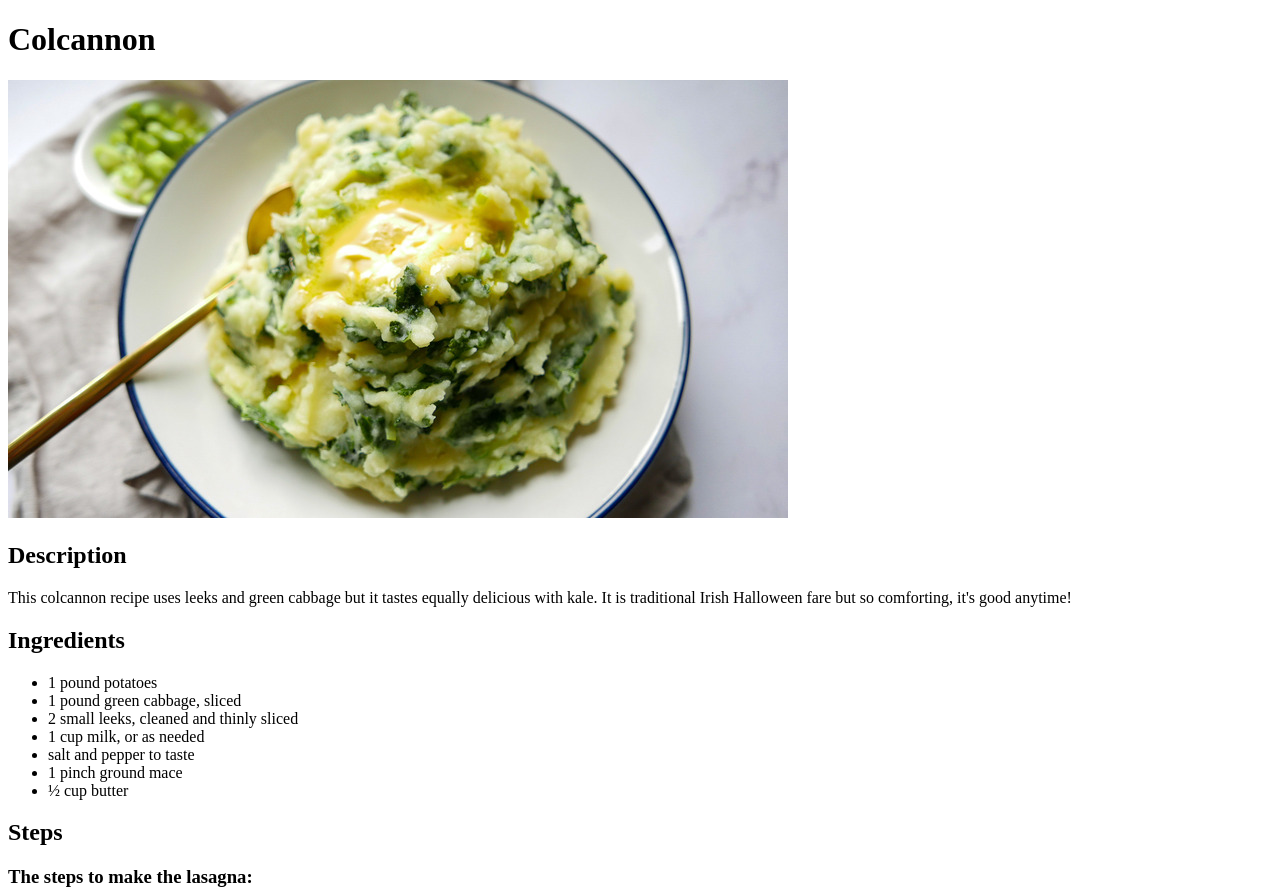
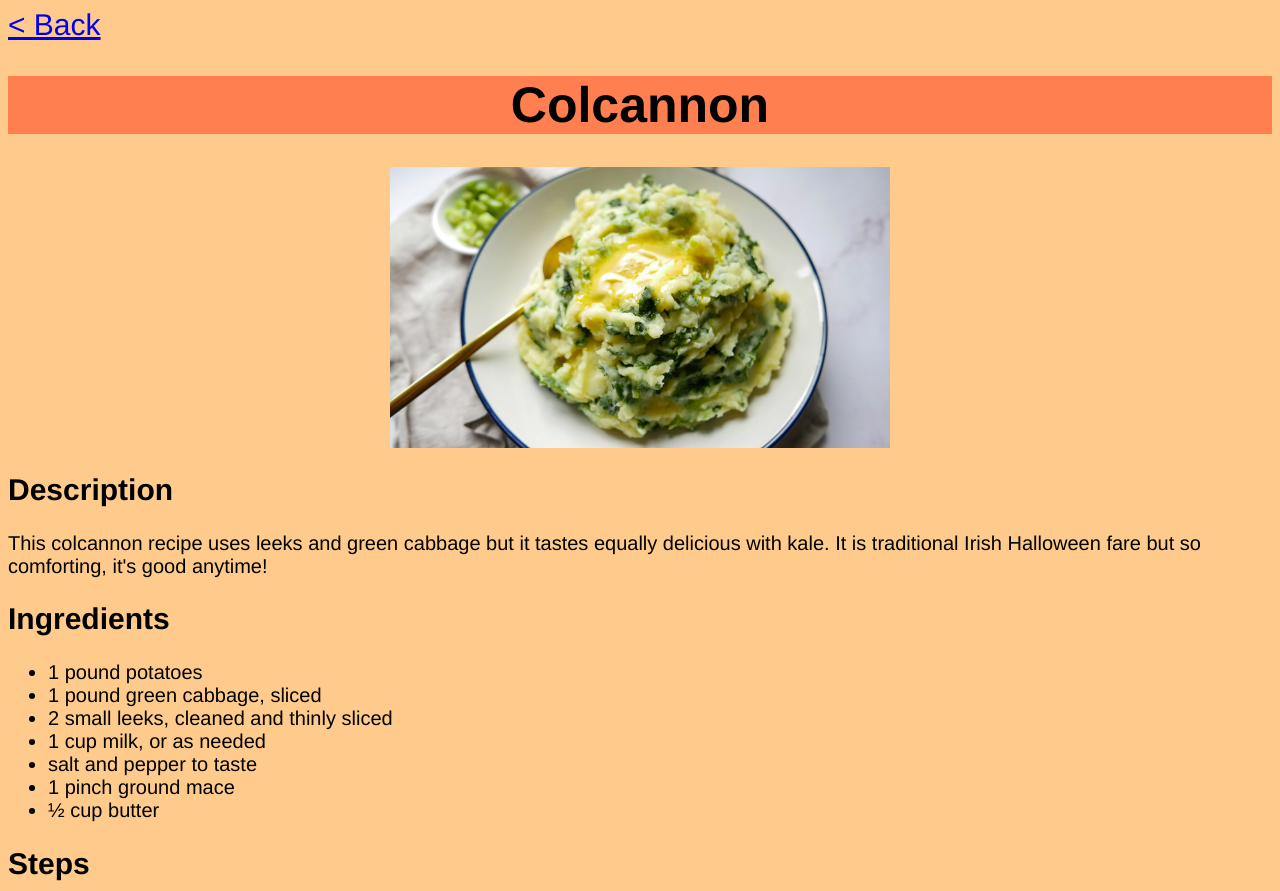
Before and after one commit to silvere20/odin-recipes, a plain HTML site: page recipes/colcannon.html in a window 1280 px wide. Shown: the top 891 px of the page. Drawn offline with Linux system fonts and the light colour scheme.

Commit message:
last assignment of recipes with (temporary) CSS :D

```diff
--- a/recipes/colcannon.html
+++ b/recipes/colcannon.html
@@ -5,10 +5,14 @@
     <meta http-equiv="X-UA-Compatible" content="IE=edge">
     <meta name="viewport" content="width=device-width, initial-scale=1.0">
     <title>Colcannon</title>
+    <link rel="stylesheet" href="../style.css">
 </head>
-<body>
-    <h1>Colcannon</h1>
-    <img src="../images/colcannon.jpg" alt="Picture of the colcannon">
+<body class="page-content">
+    <a href="../index.html" class="backbutton">&lt; Back</a>
+    <h1 class="page-title">Colcannon</h1>
+    <div class="center">
+        <img src="../images/colcannon.jpg" alt="Picture of the colcannon" class="img-size">
+    </div>
     <h2>Description</h2>
     <p>This colcannon recipe uses leeks and green cabbage but it tastes equally delicious with kale.
         It is traditional Irish Halloween fare but so comforting, it's good anytime!
--- /dev/null
+++ b/style.css
@@ -0,0 +1,38 @@
+body {
+    background-color: rgba(255, 203, 140, 0.993);
+}
+
+.page-title {
+    font-size: 50px;
+    text-align: center;
+    background-color:coral;
+}
+
+a.navbutton{
+    font-size: 30px;
+    justify-content: center;
+    display: flex;
+}
+
+a.backbutton {
+    font-size: 30px;
+}
+
+.center{
+    justify-content: center;
+    display: flex;
+}
+
+.margin-right {
+    margin-right: 20px;
+}
+
+.page-content {
+    font-family: Helvetica, Arial, sans-serif;
+    font-size: 20px;
+}
+
+.img-size {
+    width: 500px;
+    height: auto;
+}
```
Also changed, not shown: index.html (+7 -6 lines), recipes/lasagna.html (+7 -3 lines), recipes/spaghetti.html (+7 -3 lines).
